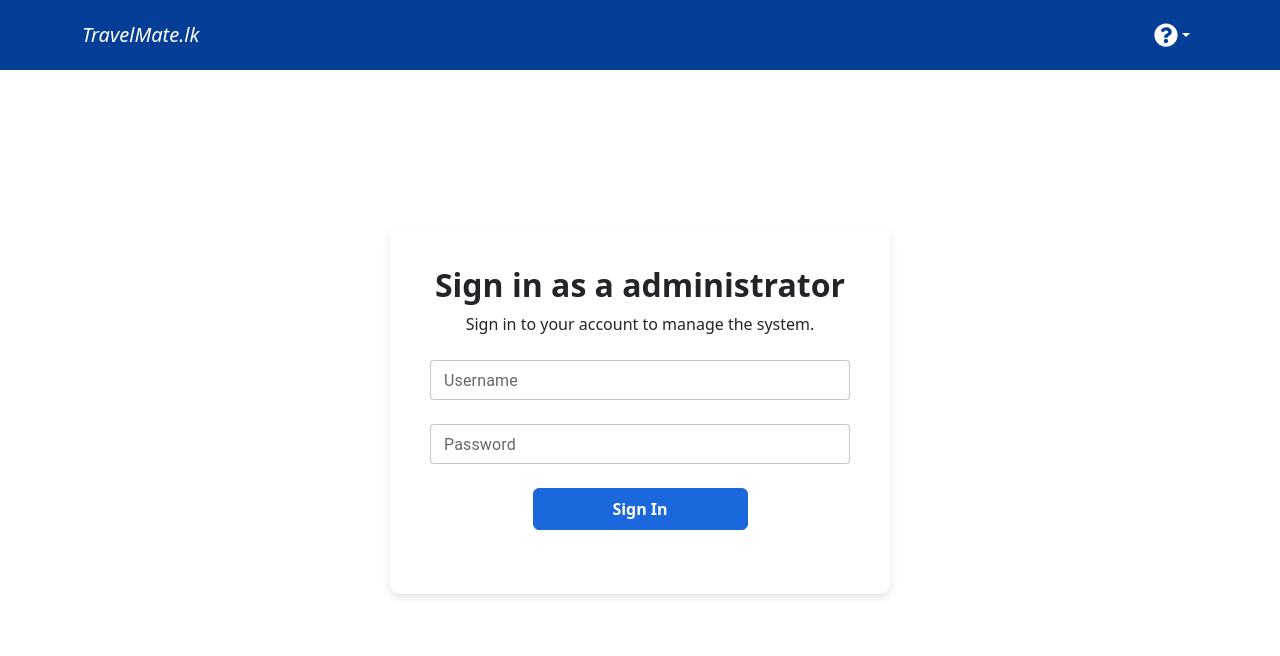
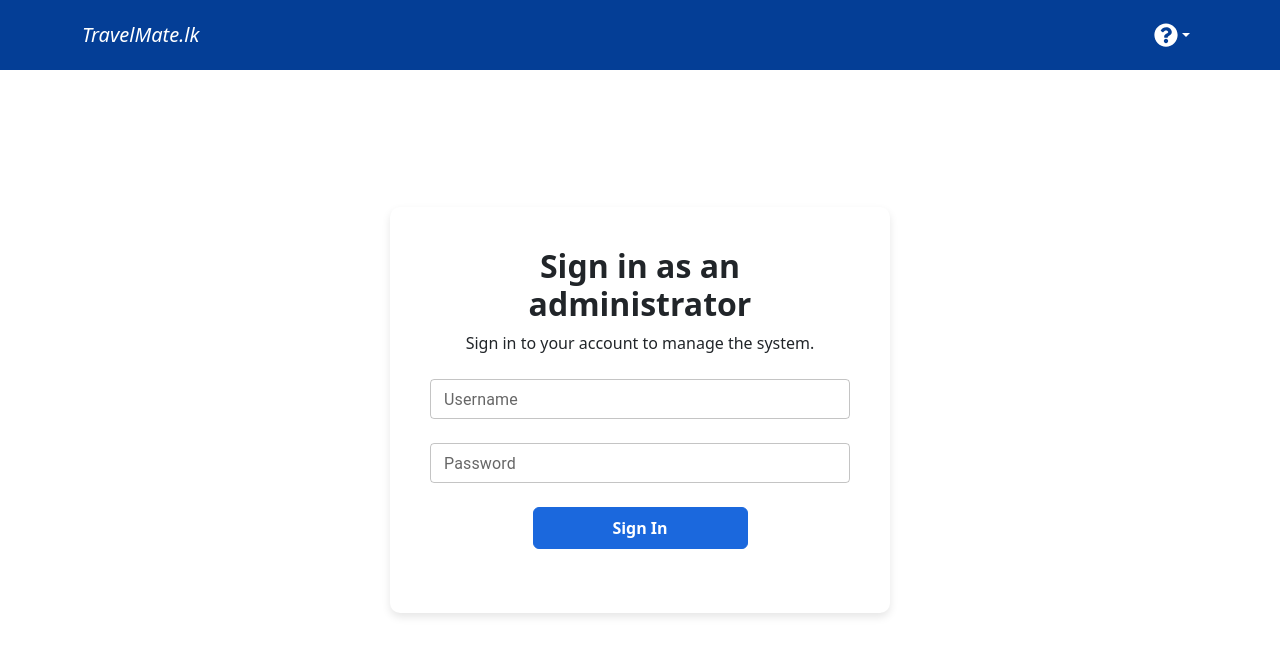
Before and after one commit to chamikasrimantha/travelmate-frontend, a React (Create React App) app: page /admin/signin in a window 1280 px wide. Shown: the top 656 px of the page. Built offline with nearby package versions, Linux system fonts and the light colour scheme.

Commit message:
styling added for admin.auth files

```diff
--- a/src/pages/admin/admin.auth/AdminSignIn.js
+++ b/src/pages/admin/admin.auth/AdminSignIn.js
@@ -10,7 +10,7 @@ export default function AdminSignIn() {
             <NavBarAuth />
             <Container className="d-flex justify-content-center align-items-center" style={{ minHeight: '85vh' }}>
                 <div style={{ width: '100%', maxWidth: '500px', background: 'white', padding: '40px', borderRadius: '10px', boxShadow: '0 4px 8px rgba(0, 0, 0, 0.1)' }}>
-                    <h2 className="fw-bold">Sign in as a administrator</h2>
+                    <h2 className="fw-bold">Sign in as an administrator</h2>
                     <p>Sign in to your account to manage the system.</p>
 
                     <Form>
```
